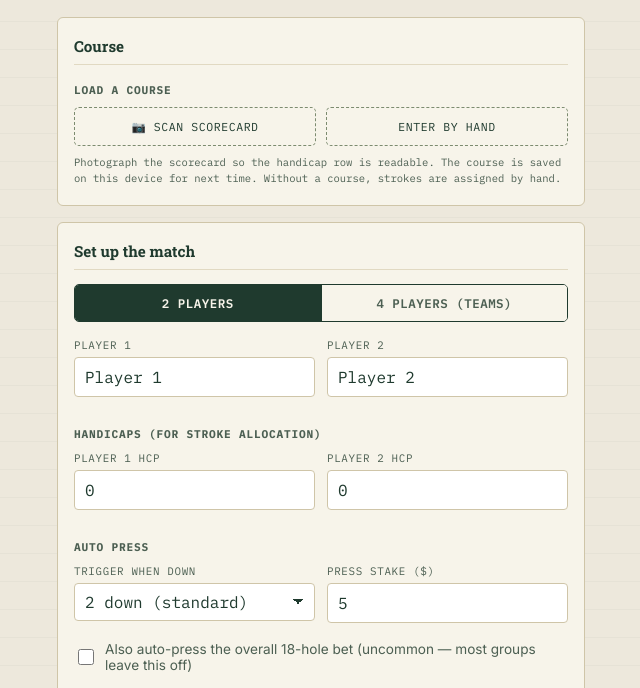
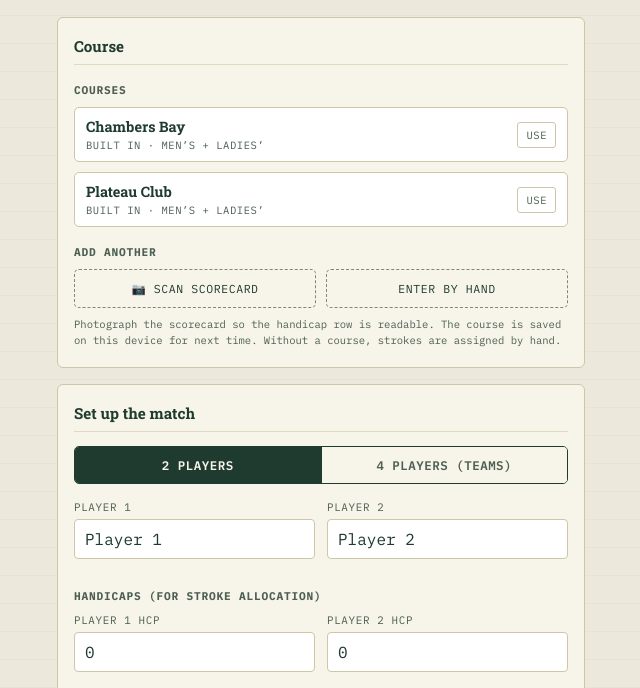
Before and after one commit to dougmuldowney/Nassau, a website: page index.html in a window 1280 px wide. Shown: the part 94-782 px from the top of the page, without its empty margins (319-959 px from the left). Drawn offline with Linux system fonts and the light colour scheme.

Commit message:
Update index.html

```diff
--- a/index.html
+++ b/index.html
@@ -438,6 +438,27 @@ let state = load();
 // Scanning a card costs a round-trip and a few cents, so a course is scanned
 // once and kept. Stored apart from the match so clearing a match keeps the
 // courses.
+// Courses that ship with the app. iOS Safari deletes localStorage after seven
+// days without a visit, and this app goes weeks between rounds -- so the courses
+// actually played are baked in rather than trusted to storage that evicts
+// itself. Read by hand from the scorecards and checked three ways: each index
+// row is a permutation of 1-18, par totals 36/36, and the odd indexes all fall
+// on one nine. See docs/scorecard-fixtures.md.
+const BUILTIN_COURSES = [
+  {
+    name: 'Chambers Bay', tee: '',
+    par:      [4,4,3,5,4,4,4,5,3, 4,4,4,5,4,3,4,3,5],
+    si:       [3,15,17,11,7,9,1,5,13, 10,2,16,4,8,18,12,14,6],
+    ladiesSi: [11,9,17,5,7,13,1,3,15, 8,2,14,6,10,18,12,16,4]
+  },
+  {
+    name: 'Plateau Club', tee: '',
+    par:      [4,5,3,4,4,3,4,5,4, 5,4,4,3,4,4,3,4,5],
+    si:       [11,3,13,17,5,15,1,9,7, 8,16,4,18,10,2,14,12,6],
+    ladiesSi: [11,3,15,17,9,13,1,5,7, 2,14,4,16,10,8,18,12,6]
+  }
+];
+
 const COURSE_KEY = 'nassau-ledger-courses-v1';
 
 function loadCourses(){
@@ -453,11 +474,23 @@ function saveCourses(list){
 function courseKey(c){
   return ((c.name||'') + '|' + (c.tee||'')).toLowerCase().trim();
 }
+// What the picker shows. Kept separate from loadCourses() so that saving or
+// deleting only ever touches the user's own list -- a built-in must not be
+// written into localStorage just by being displayed.
+function allCourses(){
+  const saved = loadCourses();
+  const savedKeys = new Set(saved.map(courseKey));
+  const builtins = BUILTIN_COURSES
+    .filter(c => !savedKeys.has(courseKey(c)))   // an edited copy wins
+    .map(c => Object.assign({}, c, {builtin:true}));
+  return builtins.concat(saved).sort((a,b)=>(a.name||'').localeCompare(b.name||''));
+}
 function rememberCourse(course){
   const list = loadCourses();
   const key = courseKey(course);
   const at = list.findIndex(c => courseKey(c) === key);
-  const entry = { name:course.name, tee:course.tee, si:course.si.slice(), par:course.par.slice(), savedAt: Date.now() };
+  const entry = { name:course.name, tee:course.tee, si:course.si.slice(), par:course.par.slice(),
+                  ladiesSi: course.ladiesSi ? course.ladiesSi.slice() : null, savedAt: Date.now() };
   if(at >= 0) list[at] = entry; else list.push(entry);
   list.sort((a,b)=> (a.name||'').localeCompare(b.name||''));
   saveCourses(list);
@@ -706,6 +739,32 @@ function renderHeader(){
 /* ---------- Setup screen ---------- */
 
 /* ---------- Shared form helper ---------- */
+
+// Text fields here arrive pre-filled with something you almost always replace --
+// "Player 1", a course name the scan guessed at -- so the first click selects
+// the lot and you type straight over it.
+//
+// Two details this has to get right:
+//   - mousedown normally places a caret, and would collapse a selection made in
+//     the focus handler. Suppressing it on the click that *takes* focus is what
+//     makes the selection survive; a click on an already-focused field falls
+//     through untouched, so going back to fix one letter of a name still puts a
+//     caret where you clicked instead of wiping the field.
+//   - the select() runs synchronously. Deferring it a frame is the usual dodge
+//     for the caret-placement problem, but suppressing mousedown already solves
+//     that, and requestAnimationFrame does not fire in a background tab -- so a
+//     deferred version silently does nothing for anyone who switches tabs
+//     mid-form and comes back.
+function selectAllOnFirstClick(input){
+  input.addEventListener('mousedown', (e) => {
+    if(document.activeElement === input) return;
+    e.preventDefault();
+    input.focus();
+  });
+  // Also covers reaching the field by keyboard, where there is no mousedown.
+  input.addEventListener('focus', () => { input.select(); });
+}
+
 // Module scope because both the setup card and the course card build fields.
 function mkField(labelText, id, value, type='text', extra){
   const wrap = document.createElement('label');
@@ -717,6 +776,9 @@ function mkField(labelText, id, value, type='text', extra){
   input.value = value;
   if(type==='number'){ input.inputMode='decimal'; }
   if(extra) input.step = extra;
+  // Names and the course fields only. Handicaps and stakes are left alone: they
+  // are nudged up and down far more often than they are retyped wholesale.
+  if(type==='text') selectAllOnFirstClick(input);
   wrap.appendChild(input);
   return wrap;
 }
@@ -817,7 +879,11 @@ function renderCourseCard(){
     edit.onclick = () => {
       scanUI.draft = { name:state.course.name, tee:state.course.tee,
                        si:state.course.si.slice(), par:state.course.par.slice(),
-                       mensSi:null, ladiesSi:null, usingLadies:false };
+                       // Only offer the row switch when the second row is known;
+                       // mensSi is the row as stored, whichever it is.
+                       mensSi:state.course.si.slice(),
+                       ladiesSi:state.course.ladiesSi ? state.course.ladiesSi.slice() : null,
+                       usingLadies:false };
       scanUI.editing = true; scanUI.error=''; scanUI.warnings=[];
       render();
     };
@@ -938,7 +1004,11 @@ function renderCourseCard(){
         name: (nameEl && nameEl.value.trim()) || 'Unnamed course',
         tee: (teeEl && teeEl.value.trim()) || '',
         si: d.si.slice(),
-        par: d.par.slice()
+        par: d.par.slice(),
+        // Keep the row not in use so it can be switched to later without a
+        // rescan. If the user switched to the ladies' row, the men's row is the
+        // one now worth holding on to.
+        ladiesSi: d.ladiesSi ? (d.usingLadies ? d.mensSi.slice() : d.ladiesSi.slice()) : null
       };
       state.course = course;
       rememberCourse(course);
@@ -960,31 +1030,37 @@ function renderCourseCard(){
   }
 
   // --- Nothing loaded: pick a saved course, or scan ---
-  const saved = loadCourses();
+  const saved = allCourses();
   if(saved.length){
-    card.appendChild(document.createElement('h3')).textContent = 'Saved courses';
+    card.appendChild(document.createElement('h3')).textContent = 'Courses';
     saved.forEach(c => {
       const line = document.createElement('div');
       line.className = 'course-line';
       const info = document.createElement('div');
       info.style.minWidth = '0';
+      const meta = c.builtin ? 'built in' : (c.tee ? c.tee + ' tees' : 'saved');
       info.innerHTML = '<div class="cl-name">' + c.name + '</div>' +
-        '<div class="cl-meta">' + (c.tee ? c.tee + ' tees' : 'no tee noted') + '</div>';
+        '<div class="cl-meta">' + meta + (c.ladiesSi ? ' · men’s + ladies’' : '') + '</div>';
       line.appendChild(info);
       const use = document.createElement('button');
       use.className = 'cl-act';
       use.textContent = 'Use';
       use.onclick = () => {
-        state.course = { name:c.name, tee:c.tee, si:c.si.slice(), par:c.par.slice() };
+        state.course = { name:c.name, tee:c.tee, si:c.si.slice(), par:c.par.slice(),
+                         ladiesSi: c.ladiesSi ? c.ladiesSi.slice() : null };
         applyCourseStrokes();
         save(); render();
       };
       line.appendChild(use);
-      const del = document.createElement('button');
-      del.className = 'cl-act danger';
-      del.textContent = '×';
-      del.onclick = () => { forgetCourse(courseKey(c)); render(); };
-      line.appendChild(del);
+      // No delete on a built-in: it ships with the app, so removing it would
+      // only make it reappear on the next load.
+      if(!c.builtin){
+        const del = document.createElement('button');
+        del.className = 'cl-act danger';
+        del.textContent = '×';
+        del.onclick = () => { forgetCourse(courseKey(c)); render(); };
+        line.appendChild(del);
+      }
       card.appendChild(line);
     });
   }
```
